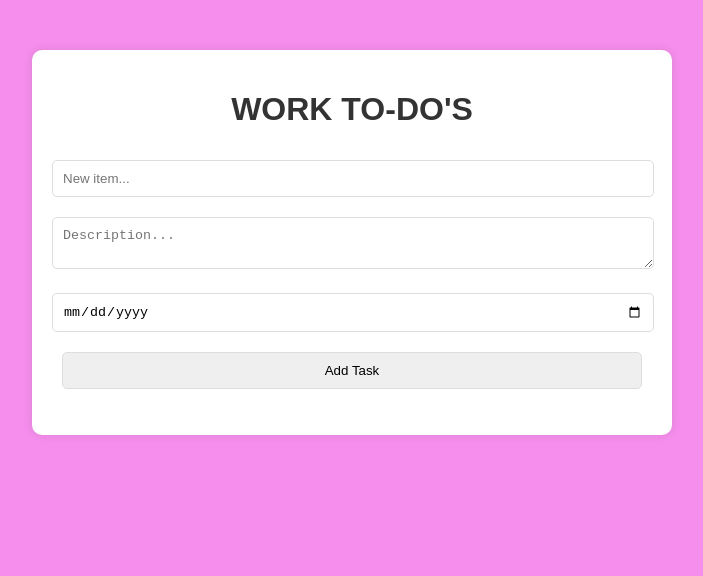
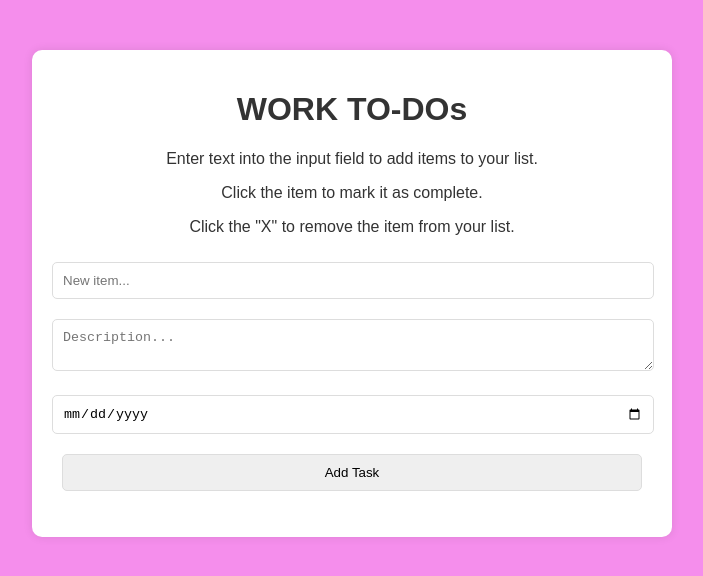
Before and after one commit to kiruthika512/work, a plain HTML site: page index.html in a window 1280 px wide. Shown: the whole page, without its empty margins (288-991 px from the left). Drawn offline with Linux system fonts and the light colour scheme.

Commit message:
first commit

```diff
--- a/index.html
+++ b/index.html
@@ -8,14 +8,16 @@
 </head>
 <body>
     <div class="container">
-        <h1>WORK TO-DO'S</h1>
+        <h1>WORK TO-DOs</h1>
+        <p>Enter text into the input field to add items to your list.</p>
+        <p>Click the item to mark it as complete.</p>
+        <p>Click the "X" to remove the item from your list.</p>
         <input type="text" id="new-task-title" placeholder="New item...">
         <textarea id="new-task-desc" placeholder="Description..."></textarea>
         <input type="date" id="new-task-date">
         <button id="add-task-btn">Add Task</button>
         <ul id="task-list"></ul>
     </div>
-    <script type="module" src="js/main.js
-    "></script>
+    <script type="module" src="js/main.js"></script>
 </body>
 </html>
```
